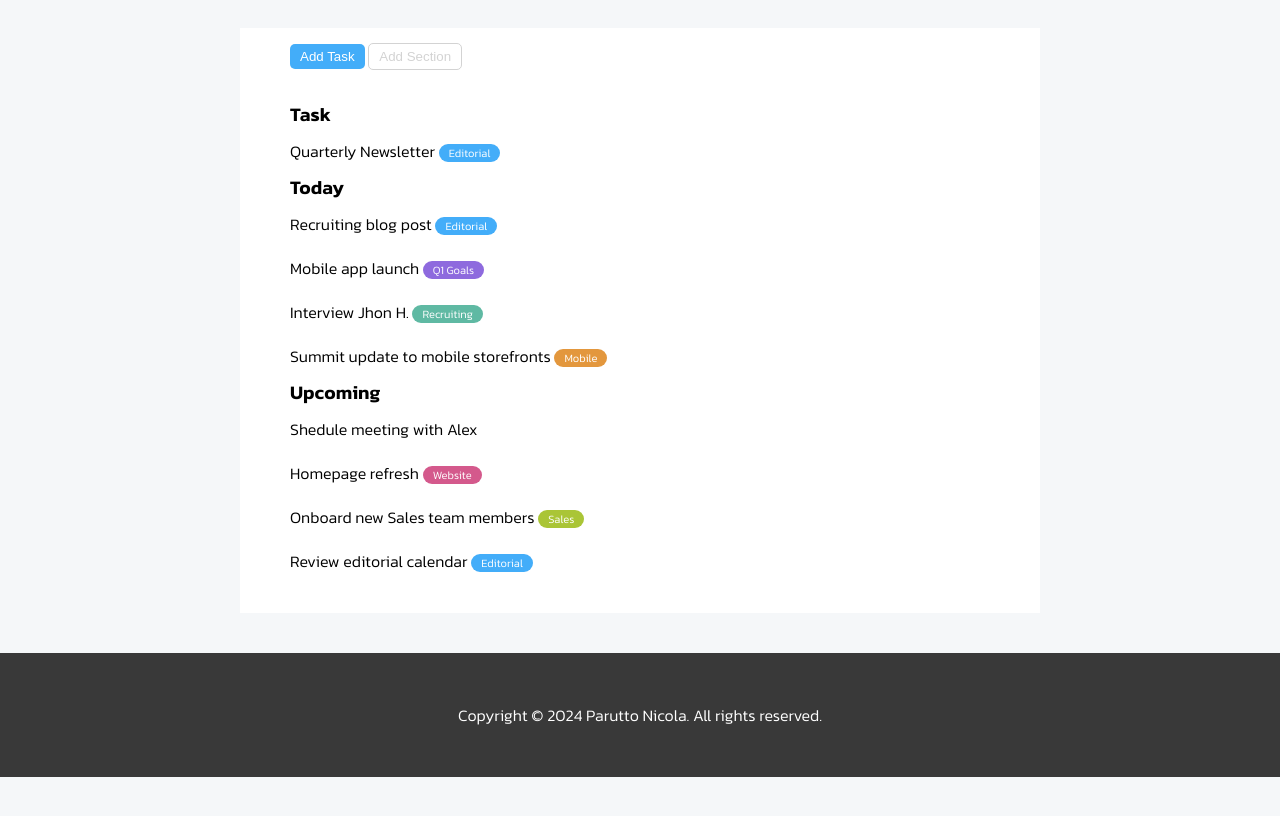
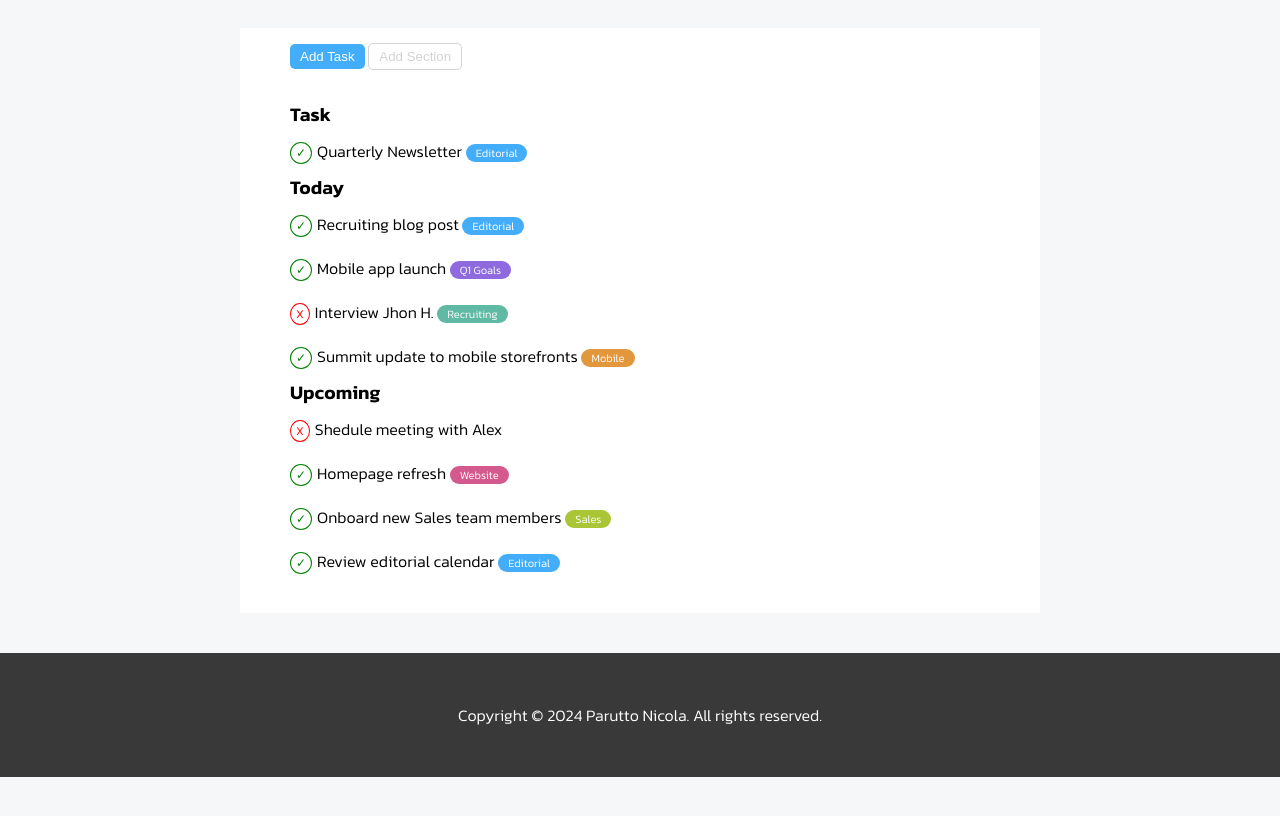
Before and after one commit to nicolaparutto/html-css-toboolist, a plain HTML site: page index.html in a window 1280 px wide. Shown: the part 82-898 px from the top of the page. Drawn offline with Linux system fonts and the light colour scheme.

Commit message:
[add]text to html and css file

```diff
--- a/assets/css/style.css
+++ b/assets/css/style.css
@@ -84,6 +84,24 @@ header{
    font-weight: 300;
    padding: 10px 0px;
 }
+li.check::before{
+   content: '\2713';
+   font-size: 12px;
+   padding: 1px 5px;
+   border: 1px solid green;
+   border-radius: 100%;
+   color: green;
+   margin-right: 5px;
+}
+li.cross::before{
+   content: '\0058';
+   font-size: 12px;
+   padding: 1px 5px;
+   border: 1px solid red;
+   border-radius: 100%;
+   color: red;
+   margin-right: 5px;
+}
 .list span.highlighted{
    font-size: 0.7rem;
    padding: 1px 10px;
--- a/index.html
+++ b/index.html
@@ -29,21 +29,21 @@
             <div class="list">
                <p>Task</p>
                <ul>
-                  <li>Quarterly Newsletter <span class="highlighted high-blu">Editorial</span></li>
+                  <li class="check">Quarterly Newsletter <span class="highlighted high-blu">Editorial</span></li>
                </ul>
                <p>Today</p>
                <ul>
-                  <li>Recruiting blog post <span class="highlighted high-blu">Editorial</span></li>
-                  <li>Mobile app launch <span class="highlighted high-purple">Q1 Goals</span></li>
-                  <li>Interview Jhon H. <span class="highlighted high-watergreen">Recruiting</span></li>
-                  <li>Summit update to mobile storefronts <span class="highlighted high-orange">Mobile</span></li>
+                  <li class="check">Recruiting blog post <span class="highlighted high-blu">Editorial</span></li>
+                  <li class="check">Mobile app launch <span class="highlighted high-purple">Q1 Goals</span></li>
+                  <li class="cross">Interview Jhon H. <span class="highlighted high-watergreen">Recruiting</span></li>
+                  <li class="check">Summit update to mobile storefronts <span class="highlighted high-orange">Mobile</span></li>
                </ul>
                <p>Upcoming</p>
                <ul>
-                  <li>Shedule meeting with Alex</li>
-                  <li>Homepage refresh <span class="highlighted high-pink">Website</span></li>
-                  <li>Onboard new Sales team members <span class="highlighted high-lightgreen">Sales</span></li>
-                  <li>Review editorial calendar <span class="highlighted high-blu">Editorial</span></li>
+                  <li class="cross">Shedule meeting with Alex</li>
+                  <li class="check">Homepage refresh <span class="highlighted high-pink">Website</span></li>
+                  <li class="check">Onboard new Sales team members <span class="highlighted high-lightgreen">Sales</span></li>
+                  <li class="check">Review editorial calendar <span class="highlighted high-blu">Editorial</span></li>
                </ul>
             </div>
          </section>
```
